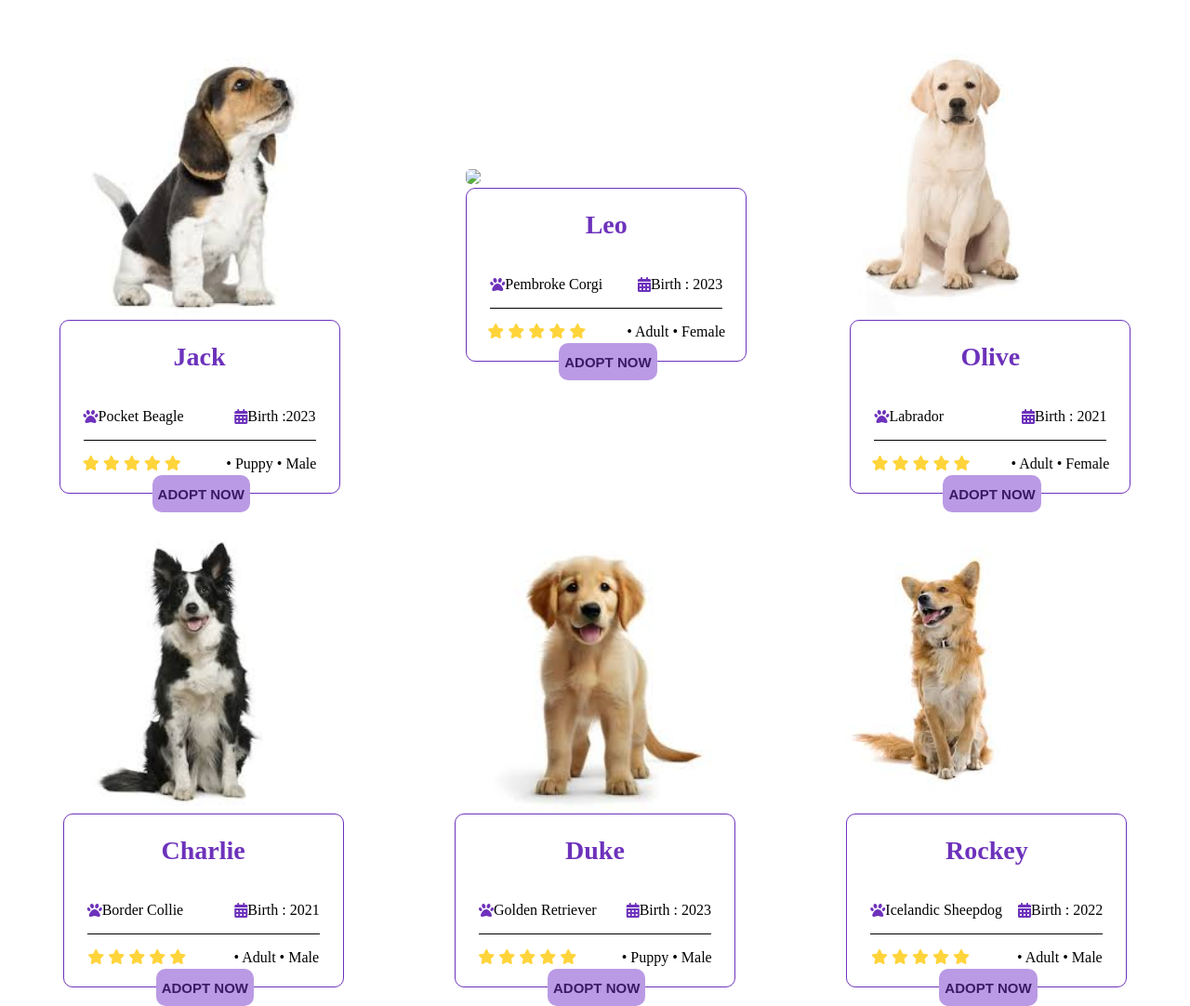
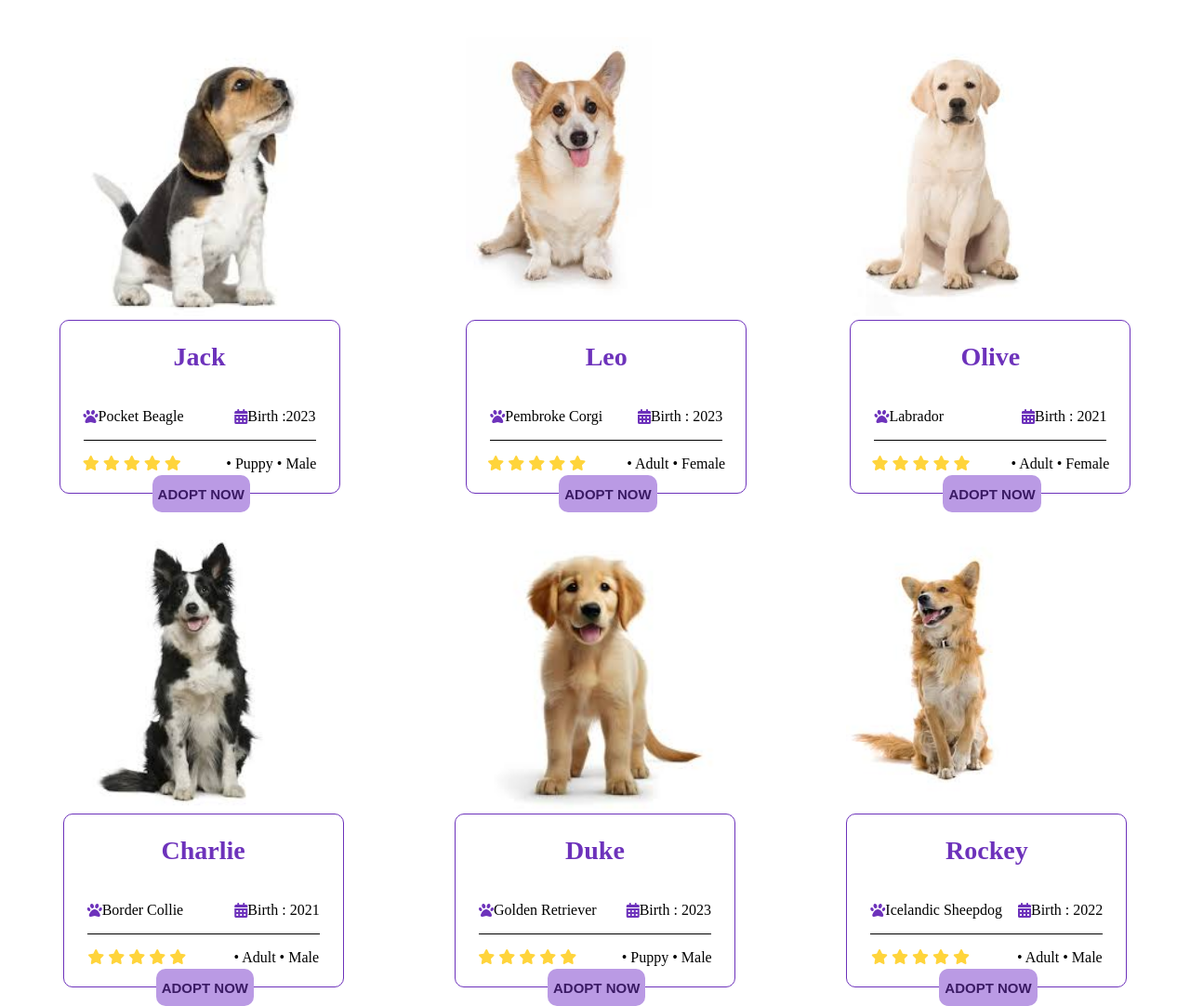
Before and after one commit to nandini0126/PawPlacements-Group-Project-1-icp-7, a plain HTML site: page pages/dog.html in a window 1280 px wide. Shown: the whole page at 93% size. Drawn offline with Linux system fonts and the light colour scheme.

Commit message:
added img

```diff
--- a/pages/dog.html
+++ b/pages/dog.html
@@ -38,7 +38,7 @@
             </div>
         </div>
         <div class="container">
-            <img src="../img/lee.jpg" class="cat-img">
+            <img src="../img/leo.jpg" class="cat-img">
             <div class="card">
                 <h2 class="cat-name">Leo</h2>
                 <div class="card-body">
```
Also changed, not shown: img/leo.jpg (added).
